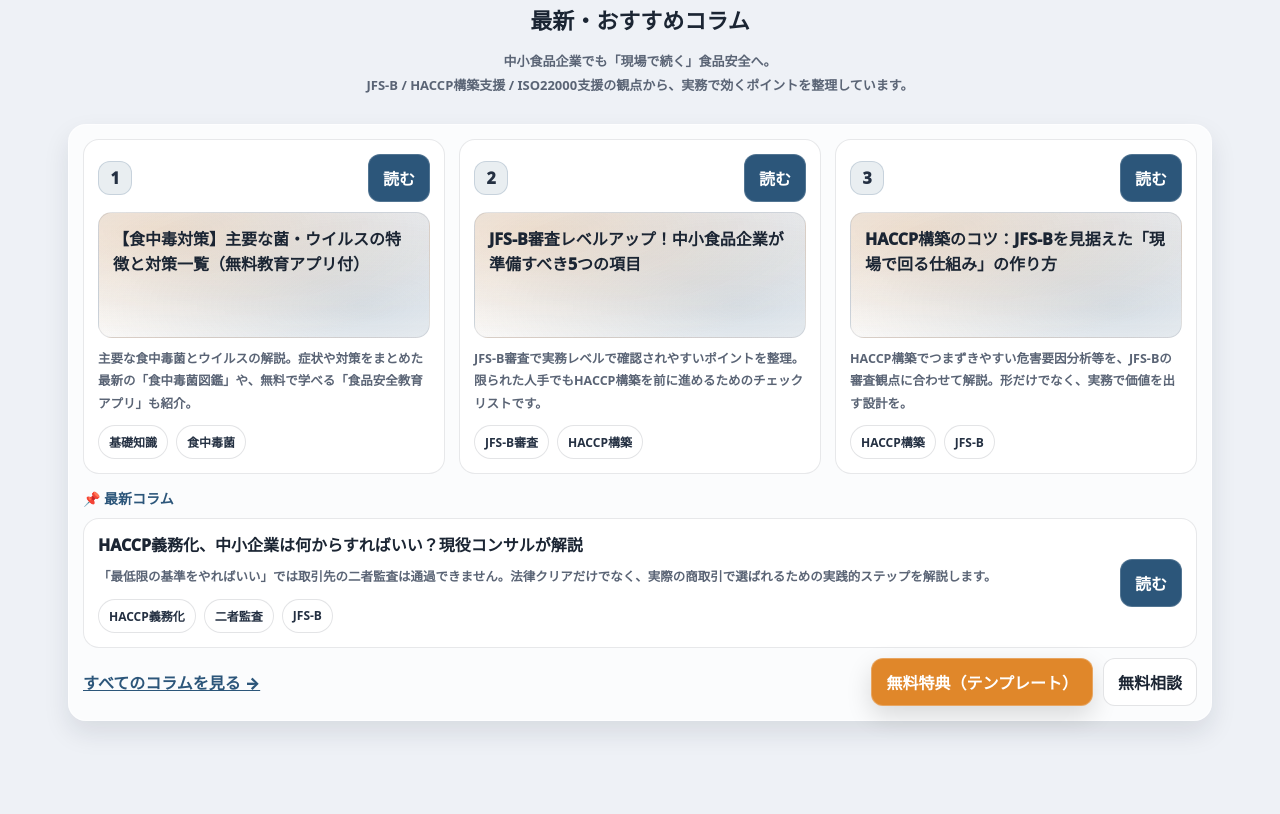
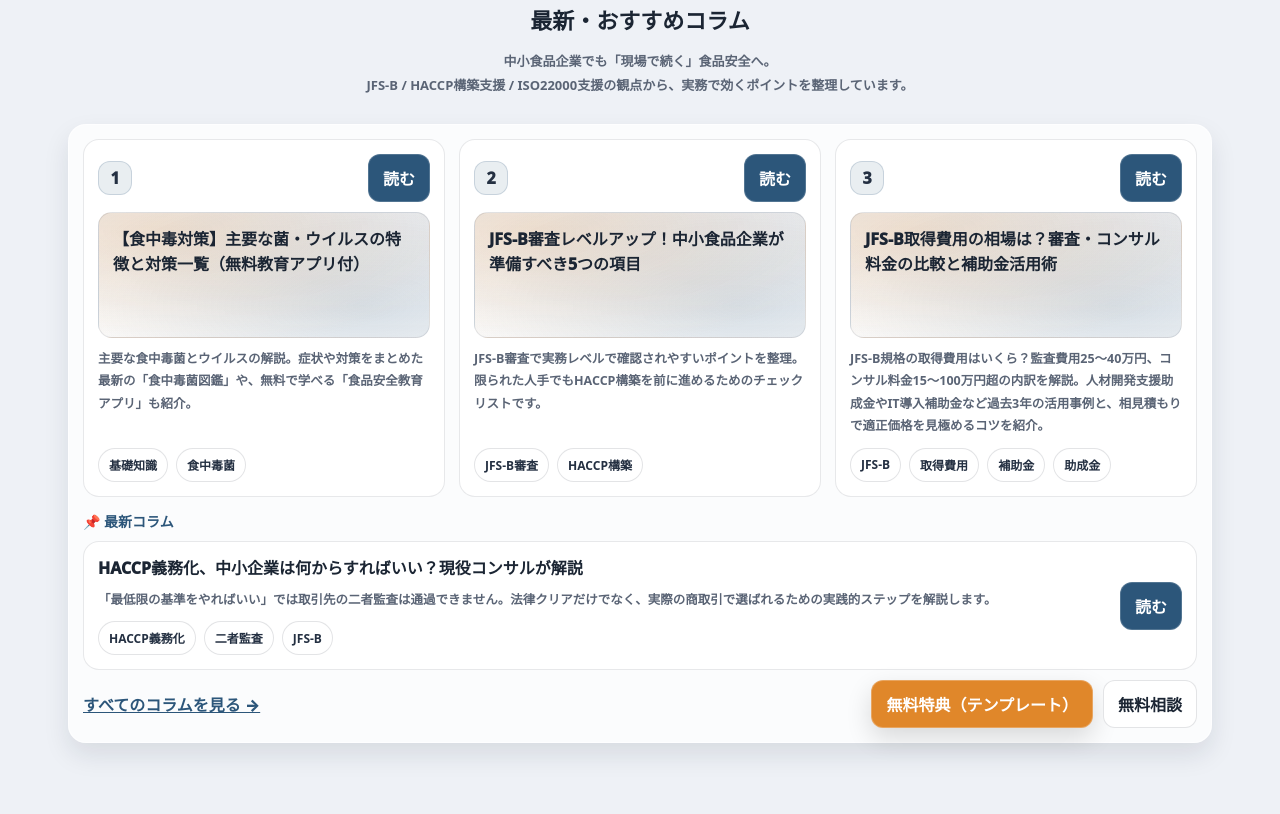
Before and after one commit to foodsafety-partners/foodsafety-site, a plain HTML site: page index.html in a window 1280 px wide. Shown: the part 1546-2360 px from the top of the page. Drawn offline with Linux system fonts and the light colour scheme.

Commit message:
Add files via upload

```diff
--- a/index.html
+++ b/index.html
@@ -1243,13 +1243,13 @@
             <p class="popDesc">JFS-B審査で実務レベルで確認されやすいポイントを整理。限られた人手でもHACCP構築を前に進めるためのチェックリストです。</p>
             <div class="popTags"><span class="popTag">JFS-B審査</span><span class="popTag">HACCP構築</span></div>
           </a>
-          <a class="popCard hoverlift" href="./column-1.html">
+          <a class="popCard hoverlift" href="./column-16.html">
             <div class="popHead"><span class="rank">3</span><span class="btn dark">読む</span></div>
             <div class="popThumb">
-              <p class="popTitle">HACCP構築のコツ：JFS-Bを見据えた「現場で回る仕組み」の作り方</p>
+              <p class="popTitle">JFS-B取得費用の相場は？審査・コンサル料金の比較と補助金活用術</p>
             </div>
-            <p class="popDesc">HACCP構築でつまずきやすい危害要因分析等を、JFS-Bの審査観点に合わせて解説。形だけでなく、実務で価値を出す設計を。</p>
-            <div class="popTags"><span class="popTag">HACCP構築</span><span class="popTag">JFS-B</span></div>
+            <p class="popDesc">JFS-B規格の取得費用はいくら？監査費用25〜40万円、コンサル料金15〜100万円超の内訳を解説。人材開発支援助成金やIT導入補助金など過去3年の活用事例と、相見積もりで適正価格を見極めるコツを紹介。</p>
+            <div class="popTags"><span class="popTag">JFS-B</span><span class="popTag">取得費用</span><span class="popTag">補助金</span><span class="popTag">助成金</span></div>
           </a>
         </div>
 
```
